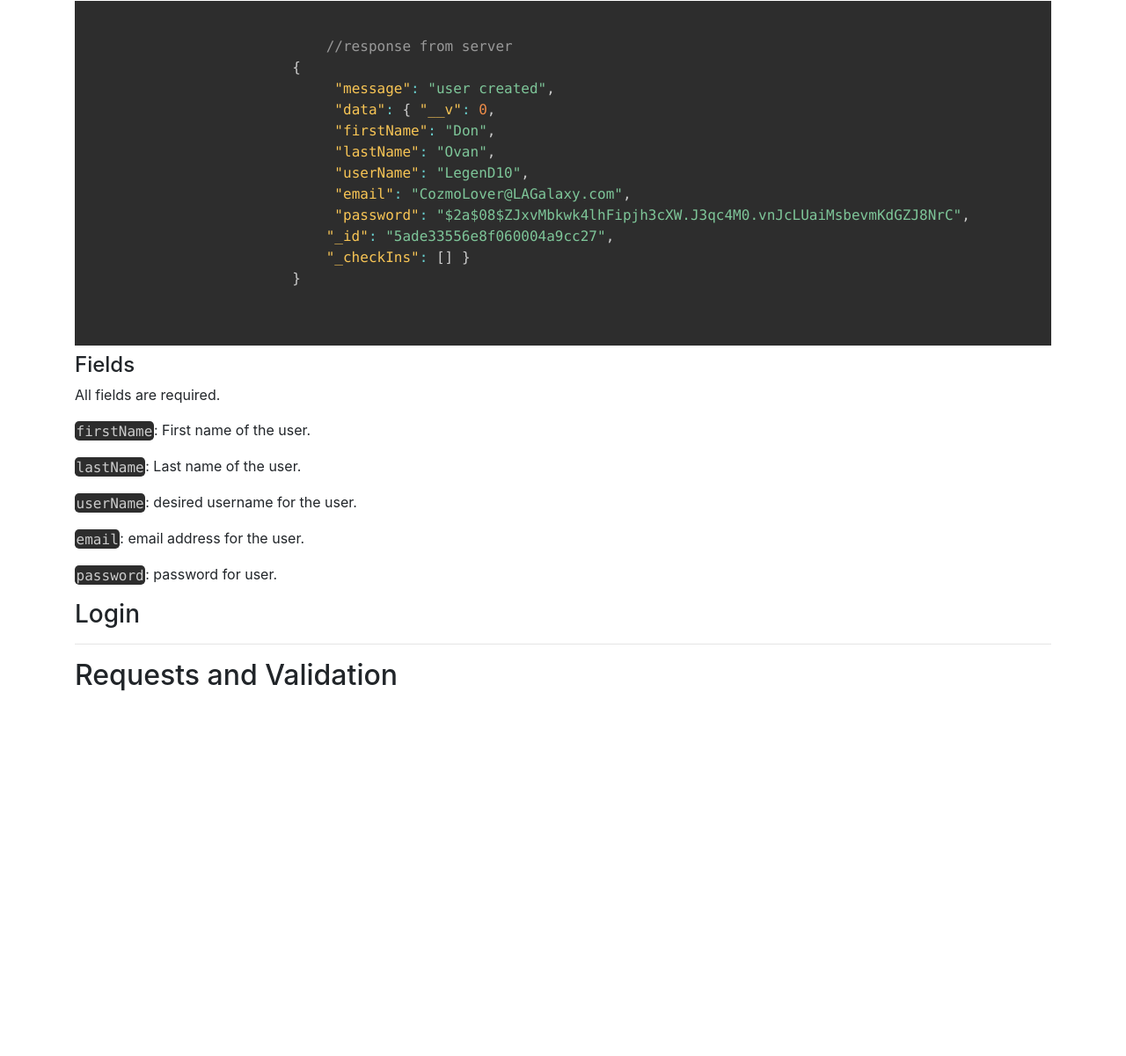
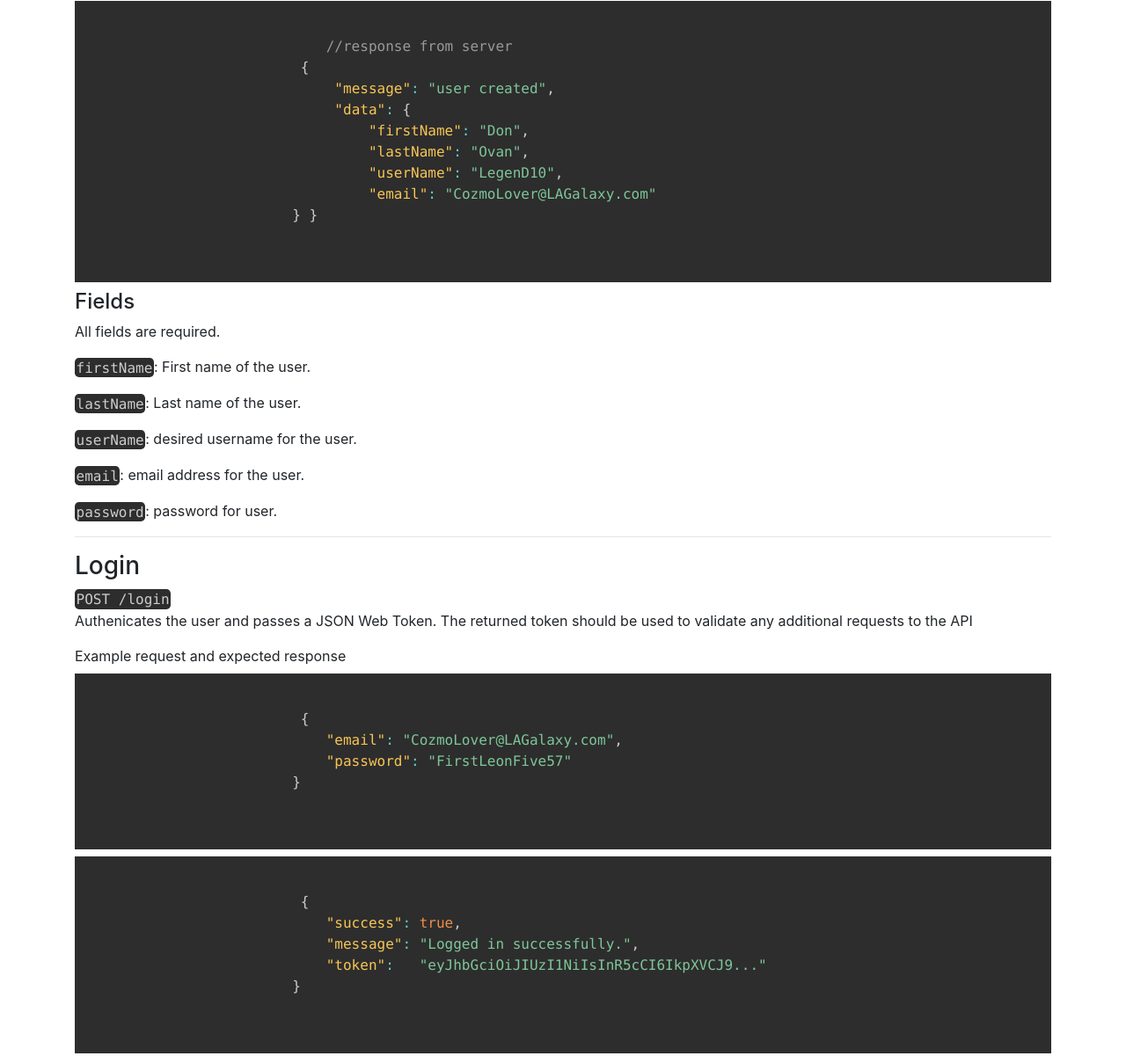
Before and after one commit to johndsykes86/OneTwo-Server, a website: page docs/index.html in a window 1280 px wide. Shown: the part 1018-2219 px from the top of the page at 88% size. Before the commit the page ends 1813 px from the top, so only its background shows below. Drawn offline with nearby package versions, Linux system fonts and the light colour scheme.

Commit message:
added User Login documentation

```diff
--- a/docs/index.html
+++ b/docs/index.html
@@ -29,8 +29,9 @@
                     <code class="lang-http">
                         https://onetwo-server.herokuapp.com/api/
                     </code>
-                    followed by the endpoint you wish to make the request to. All requests, except requests to the <code>/signup</code> or <code>/login</code> endpoints, must be valided or you will
-                    get the following response.
+                    followed by the endpoint you wish to make the request to. All requests, except requests to the
+                    <code>/signup</code> or
+                    <code>/login</code> endpoints, must be valided or you will get the following response.
                     <br>
                     <pre>
                         <code>
@@ -68,15 +69,12 @@
                             //response from server
                          {
                              "message": "user created",
-                             "data": { "__v": 0,
+                             "data": {
                                  "firstName": "Don",
                                  "lastName": "Ovan",
                                  "userName": "LegenD10",
-                             "email": "CozmoLover@LAGalaxy.com",
-                             "password": "$2a$08$ZJxvMbkwk4lhFipjh3cXW.J3qc4M0.vnJcLUaiMsbevmKdGZJ8NrC",
-                            "_id": "5ade33556e8f060004a9cc27",
-                            "_checkIns": [] }
-                        }
+                                 "email": "CozmoLover@LAGalaxy.com"
+                        } }
                         </code>
                     </pre>
                 </pre>
@@ -94,8 +92,29 @@
                 <p>
                     <code>password</code>: password for user.</p>
 
+                    <hr>
+                <h3>Login</h3>
+                <code>POST /login </code>
+                <p>Authenicates the user and passes a JSON Web Token. The returned token should be used to validate any additional requests to the API</p>
 
-            <h3>Login</h3>
+                Example request and expected response
+                <pre>
+                    <code>
+                         {
+                            "email": "CozmoLover@LAGalaxy.com",
+                            "password": "FirstLeonFive57"
+                        }
+                    </code>
+                </pre>
+                <pre>
+                    <code>
+                         {
+                            "success": true,
+                            "message": "Logged in successfully.",
+                            "token":   "eyJhbGciOiJIUzI1NiIsInR5cCI6IkpXVCJ9..."
+                        }
+                    </code>
+                </pre>
 
             </section>
             <hr>
--- a/index.js
+++ b/index.js
@@ -82,8 +82,11 @@ function verifyToken(req, res, next) {
 
 
 
+app.get("/", (req, res) => {
+  res.sendFile(path.join(__dirname, "../docs/", "index.html"));
+});
 
-app.get("/", (req, res) => {
+app.get("/api", (req, res) => {
   res.sendFile(path.join(__dirname, "../docs/", "index.html"));
 });
 
--- a/routes/auth.js
+++ b/routes/auth.js
@@ -14,9 +14,8 @@ authRouter.post('/signup', (req, res)=>{
     userInfo = {
       firstName: user.firstName,
       lastName: user.lastName,
-      user: user.userName,
+      userName: user.userName,
       email: user.email,
-
     }
     res.json({message: 'user created', data:userInfo})
   })
```
Lines whose indentation alone changed are shown as unchanged.
